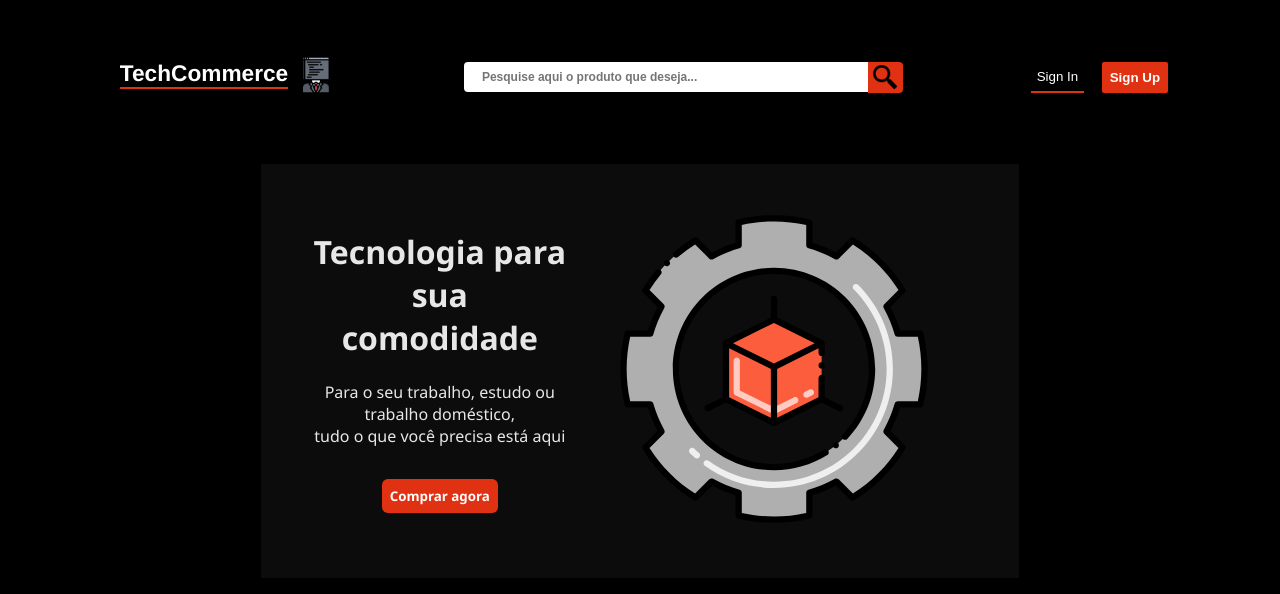
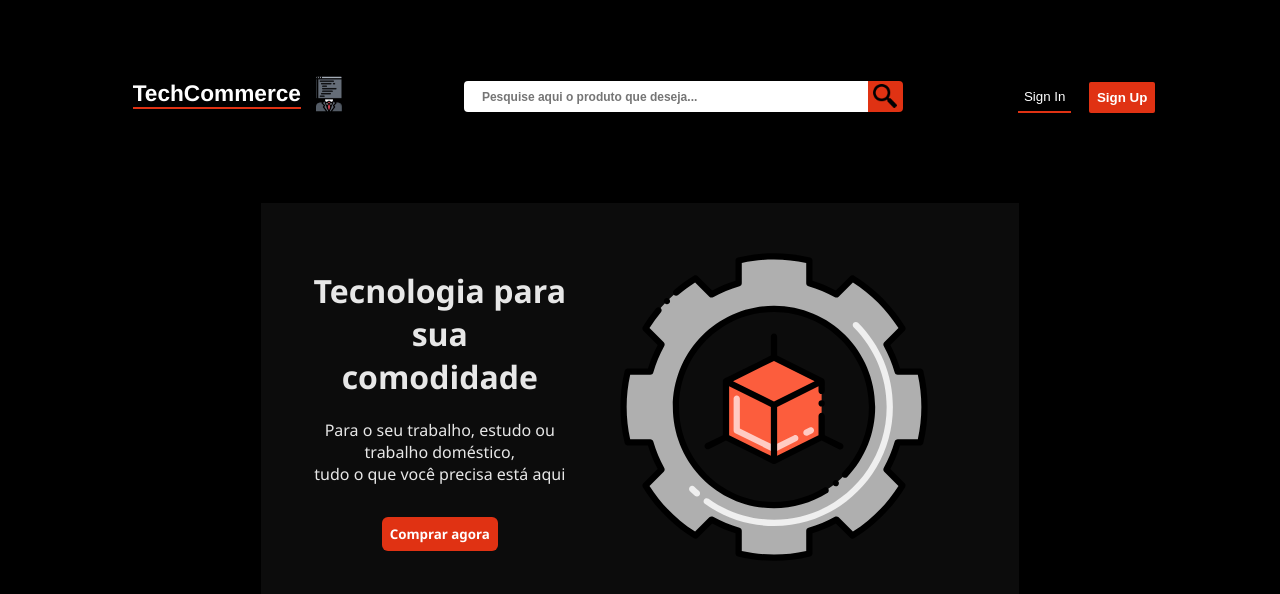
Before and after one commit to olirrvt/ecommerce, a React (Vite) app: page / in a window 1280 px wide. Shown: the top 594 px of the page. Built offline with nearby package versions, Linux system fonts and the light colour scheme.

Commit message:
Reajuste no Header

```diff
--- a/src/components/Header/Cabecalho.css
+++ b/src/components/Header/Cabecalho.css
@@ -3,10 +3,10 @@
     justify-content: space-around;
     align-items: baseline;
     flex-direction: row;
-    /* background: #131414; */
+    /* background: #0C0C0C; */
     color: #fff;
     margin: -0.4rem 0 0 0;
-    padding: 1rem;
+    padding: 2.2rem;
 }
 
 .container-logo {
--- a/src/components/Header/Cabecalho.jsx
+++ b/src/components/Header/Cabecalho.jsx
@@ -12,7 +12,11 @@ const Cabecalho = () => {
         </div>
 
         <div className="container-pesquisar">
-        <input className="input-pesquisar-header" type="text" placeholder="Pesquise aqui o produto que deseja..."/>
+          <input
+            className="input-pesquisar-header"
+            type="text"
+            placeholder="Pesquise aqui o produto que deseja..."
+          />
           <div className="caixa-lupa-pesquisar">
             <img className="lupa-input" src={lupa} alt="lupa-pesquisar" />
           </div>
```
Also changed, not shown: src/assets/bolsa.png (deleted), src/assets/envelope-de-papel-branco.png (deleted). Lines whose indentation alone changed are shown as unchanged.
